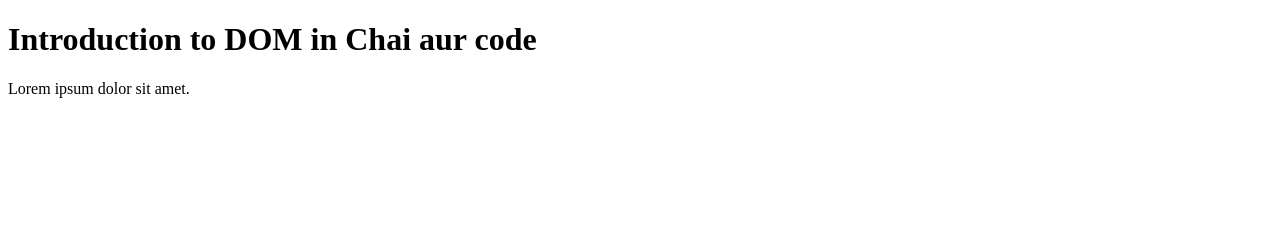
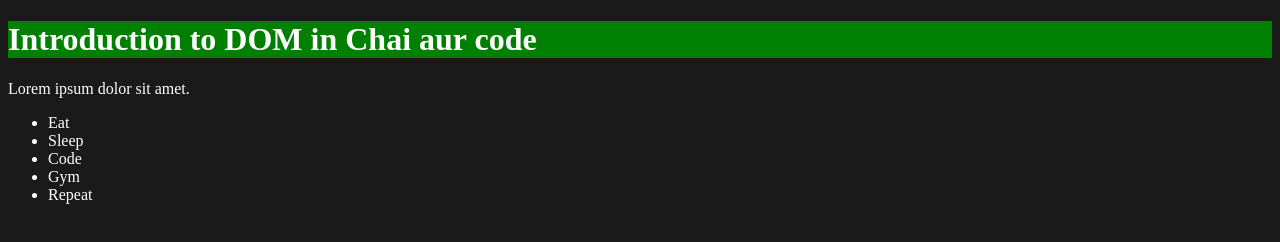
Before and after one commit to R3MODAS/Javascript-Course, a plain HTML site: page 06_dom/one.html in a window 1280 px wide. Drawn offline with Linux system fonts and the light colour scheme.

Commit message:
intro to dom

```diff
--- a/06_dom/01_dom.js
+++ b/06_dom/01_dom.js
@@ -1,5 +1,44 @@
 //! Intro to DOM
 /*
+    Dom -> The webpage or the document converted to object that is known as DOM (Document Object Model) and we can do dom manipulation by understanding DOM.
 
+    Everything in DOM is known as node (text node, element node)
 
 */
+
+// console.log(document); -> sends our whole html file content
+// console.dir(document); -> sends all the properties and methods associated with the document
+
+const title = document.getElementById("title");
+// console.log(title)
+
+// Behind the scenes document understands className although it shows class to avoid the conflict with the class keyword
+
+console.log(title.className)
+console.log(title.id)
+
+console.log(title.getAttribute("class")) //! to get the attribute
+title.setAttribute("class", "heading test") //! overrides the current attribute (class) with this new one
+
+title.style.backgroundColor = "green";
+
+console.log(title.textContent) //! gives all the content regardless it is shown on our screen or not
+console.log(title.innerHTML) //! gives all the content along with html
+console.log(title.innerText) //! gives the content which is shown on our screen
+
+const heading = document.querySelector("#title");
+// console.log(heading)
+
+const ul = document.querySelector("ul");
+// console.log(ul)
+
+// ul.querySelectorAll("li").forEach((li) => {
+//     console.log(li)
+// })
+
+//! Nodelist, HTMLCollection are not pure Array and check its prototype to see the methods and map method is available for array that's why we can use it there not in Nodelist or HTMLCollection
+
+//! We can loop Nodelist using forEach but not with map method but for HTMLCollection we cannot iterate it using forEach or map
+
+const ListItems = document.getElementsByClassName("list-item");
+Array.from(ListItems).forEach((li) => console.log(li)) //! converts it to array
--- a/06_dom/one.html
+++ b/06_dom/one.html
@@ -4,11 +4,25 @@
     <meta charset="UTF-8">
     <meta name="viewport" content="width=device-width, initial-scale=1.0">
     <title>Intro to DOM</title>
+    <style>
+        .bg-black{
+            background-color: #1a1a1a;
+            color: white;
+        }
+    </style>
 </head>
-<body>
-    <div class="bg-black">
-        <h1 class="heading">Introduction to DOM in Chai aur code</h1>
+<body class="bg-black">
+    <div>
+        <h1 class="heading" id="title">Introduction to DOM in Chai aur code <span style="display: none;">This is a text</span></h1>
         <p>Lorem ipsum dolor sit amet.</p>
+
+        <ul>
+            <li class="list-item">Eat</li>
+            <li class="list-item">Sleep</li>
+            <li class="list-item">Code</li>
+            <li class="list-item">Gym</li>
+            <li class="list-item">Repeat</li>
+        </ul>
     </div>
 
     <script src="01_dom.js"></script>
```
Also changed, not shown: 06_dom/DOM tree.png (added).
